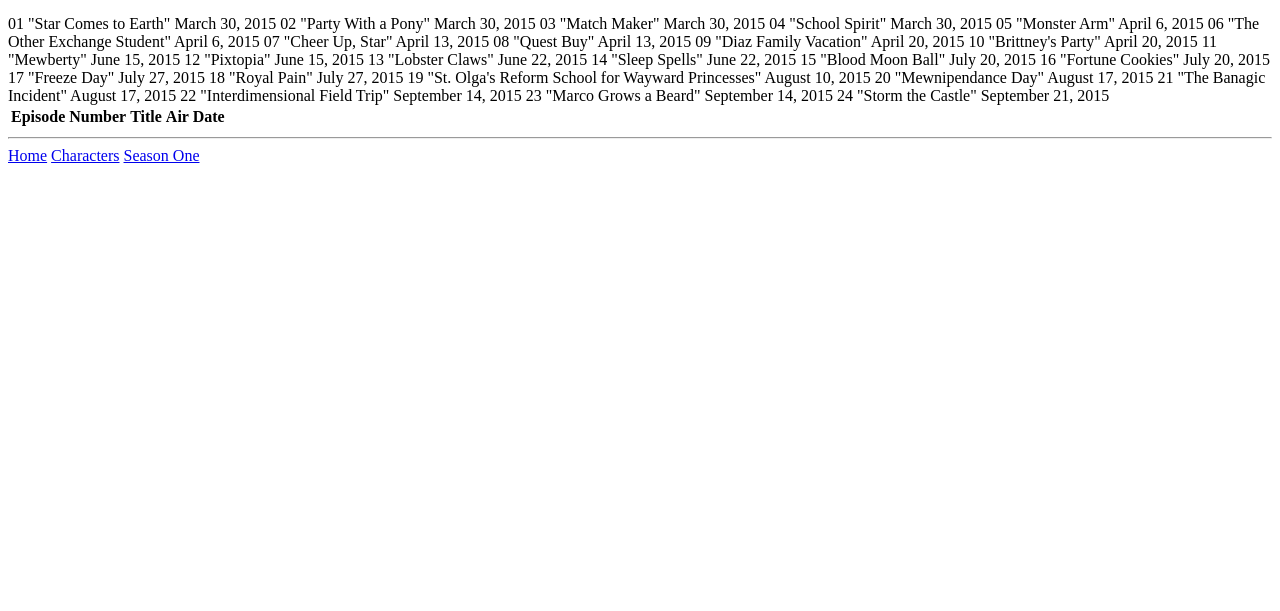
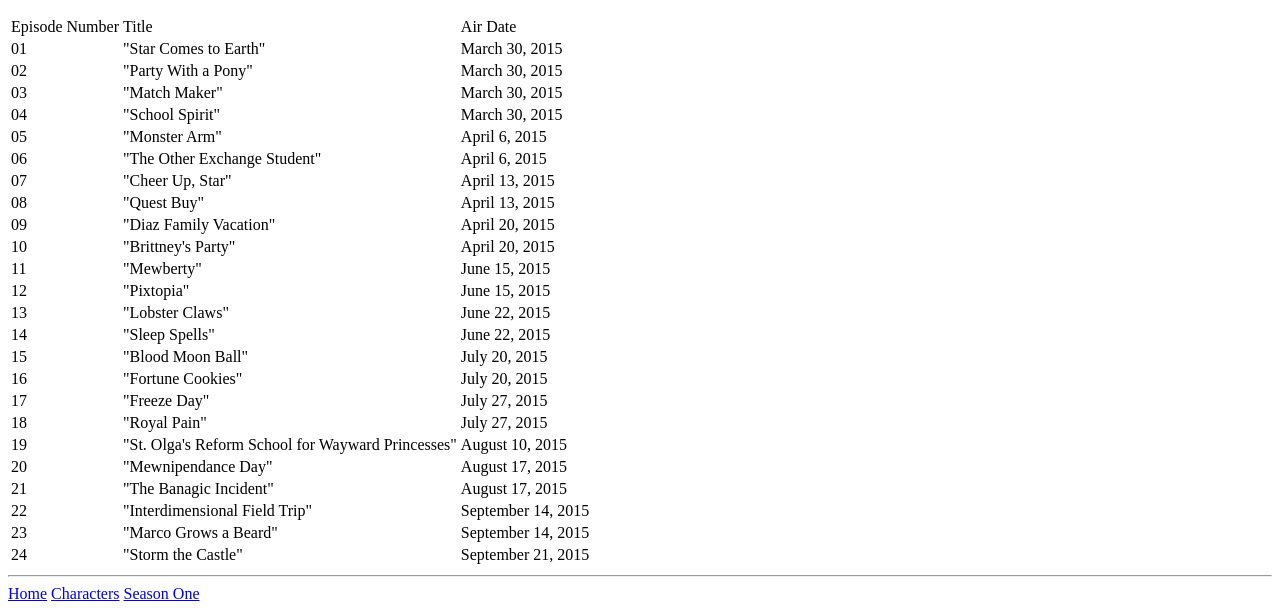
Before and after one commit to justinjkim/star-writing-html, a plain HTML site: page starter_files/season_one.html in a window 1280 px wide. Shown: the part 464-1075 px from the top of the page. Before the commit the page ends 800 px from the top, so only its background shows below. Drawn offline with Linux system fonts and the light colour scheme.

Commit message:
added table tags

```diff
--- a/starter_files/season_one.html
+++ b/starter_files/season_one.html
@@ -28,106 +28,154 @@
 
           <table>
             <thead>
-              <th>Episode Number</th>
-              <th>Title</th>
-              <th>Air Date</th>
+              <td>Episode Number</td>
+              <td>Title</td>
+              <td>Air Date</td>
             </thead>
             <tbody>
-              01
-              "Star Comes to Earth"
-              March 30, 2015
+              <tr>
+                <td>01</td>
+                <td>"Star Comes to Earth"</td>
+                <td>March 30, 2015</td>
+              </tr>
 
-              02
-              "Party With a Pony"
-              March 30, 2015
+              <tr>
+                <td>02</td>
+                <td>"Party With a Pony"</td>
+                <td>March 30, 2015</td>
+              </tr>
 
-              03
-              "Match Maker"
-              March 30, 2015
+              <tr>
+                <td>03</td>
+                <td>"Match Maker"</td>
+                <td>March 30, 2015</td>
+              </tr>
 
-              04
-              "School Spirit"
-              March 30, 2015
+              <tr>
+                <td>04</td>
+                <td>"School Spirit"</td>
+                <td>March 30, 2015</td>
+              </tr>
 
-              05
-              "Monster Arm"
-              April 6, 2015
+              <tr>
+                <td>05</td>
+                <td>"Monster Arm"</td>
+                <td>April 6, 2015</td>
+              </tr>
 
-              06
-              "The Other Exchange Student"
-              April 6, 2015
+              <tr>
+                <td>06</td>
+                <td>"The Other Exchange Student"</td>
+                <td>April 6, 2015</td>
+              </tr>
 
-              07
-              "Cheer Up, Star"
-              April 13, 2015
+              <tr>
+                <td>07</td>
+                <td>"Cheer Up, Star"</td>
+                <td>April 13, 2015</td>
+              </tr>
 
-              08
-              "Quest Buy"
-              April 13, 2015
+              <tr>
+                <td>08</td>
+                <td>"Quest Buy"</td>
+                <td>April 13, 2015</td>
+              </tr>
 
-              09
-              "Diaz Family Vacation"
-              April 20, 2015
+              <tr>
+                <td>09</td>
+                <td>"Diaz Family Vacation"</td>
+                <td>April 20, 2015</td>
+              </tr>
 
-              10
-              "Brittney's Party"
-              April 20, 2015
+              <tr>
+                <td>10</td>
+                <td>"Brittney's Party"</td>
+                <td>April 20, 2015</td>
+              </tr>
 
-              11
-              "Mewberty"
-              June 15, 2015
+              <tr>
+                <td>11</td>
+                <td>"Mewberty"</td>
+                <td>June 15, 2015</td>
+              </tr>
 
-              12
-              "Pixtopia"
-              June 15, 2015
+              <tr>
+                <td>12</td>
+                <td>"Pixtopia"</td>
+                <td>June 15, 2015</td>
+              </tr>
 
-              13
-              "Lobster Claws"
-              June 22, 2015
+              <tr>
+                <td>13</td>
+                <td>"Lobster Claws"</td>
+                <td>June 22, 2015</td>
+              </tr>
 
-              14
-              "Sleep Spells"
-              June 22, 2015
+              <tr>
+                <td>14</td>
+                <td>"Sleep Spells"</td>
+                <td>June 22, 2015</td>
+              </tr>
 
-              15
-              "Blood Moon Ball"
-              July 20, 2015
+              <tr>
+                <td>15</td>
+                <td>"Blood Moon Ball"</td>
+                <td>July 20, 2015</td>
+              </tr>
 
-              16
-              "Fortune Cookies"
-              July 20, 2015
+              <tr>
+                <td>16</td>
+                <td>"Fortune Cookies"</td>
+                <td>July 20, 2015</td>
+              </tr>
 
-              17
-              "Freeze Day"
-              July 27, 2015
+              <tr>
+                <td>17</td>
+                <td>"Freeze Day"</td>
+                <td>July 27, 2015</td>
+              </tr>
 
-              18
-              "Royal Pain"
-              July 27, 2015
+              <tr>
+                <td>18</td>
+                <td>"Royal Pain"</td>
+                <td>July 27, 2015</td>
+              </tr>
 
-              19
-              "St. Olga's Reform School for Wayward Princesses"
-              August 10, 2015
+              <tr>
+                <td>19</td>
+                <td>"St. Olga's Reform School for Wayward Princesses"</td>
+                <td>August 10, 2015</td>
+              </tr>
 
-              20
-              "Mewnipendance Day"
-              August 17, 2015
+              <tr>
+                <td>20</td>
+                <td>"Mewnipendance Day"</td>
+                <td>August 17, 2015</td>
+              </tr>
 
-              21
-              "The Banagic Incident"
-              August 17, 2015
+              <tr>
+                <td>21</td>
+                <td>"The Banagic Incident"</td>
+                <td>August 17, 2015</td>
+              </tr>
 
-              22
-              "Interdimensional Field Trip"
-              September 14, 2015
+              <tr>
+                <td>22</td>
+                <td>"Interdimensional Field Trip"</td>
+                <td>September 14, 2015</td>
+              </tr>
 
-              23
-              "Marco Grows a Beard"
-              September 14, 2015
+              <tr>
+                <td>23</td></td>
+                <td>"Marco Grows a Beard"</td></td>
+                <td>September 14, 2015</td></td>
+              </tr>
 
-              24
-              "Storm the Castle"
-              September 21, 2015
+              <tr>
+                <td>24</td></td>
+                <td>"Storm the Castle"</td></td>
+                <td>September 21, 2015</td></td>
+              </tr>
             </tbody>
         </table>
         <hr />
```
